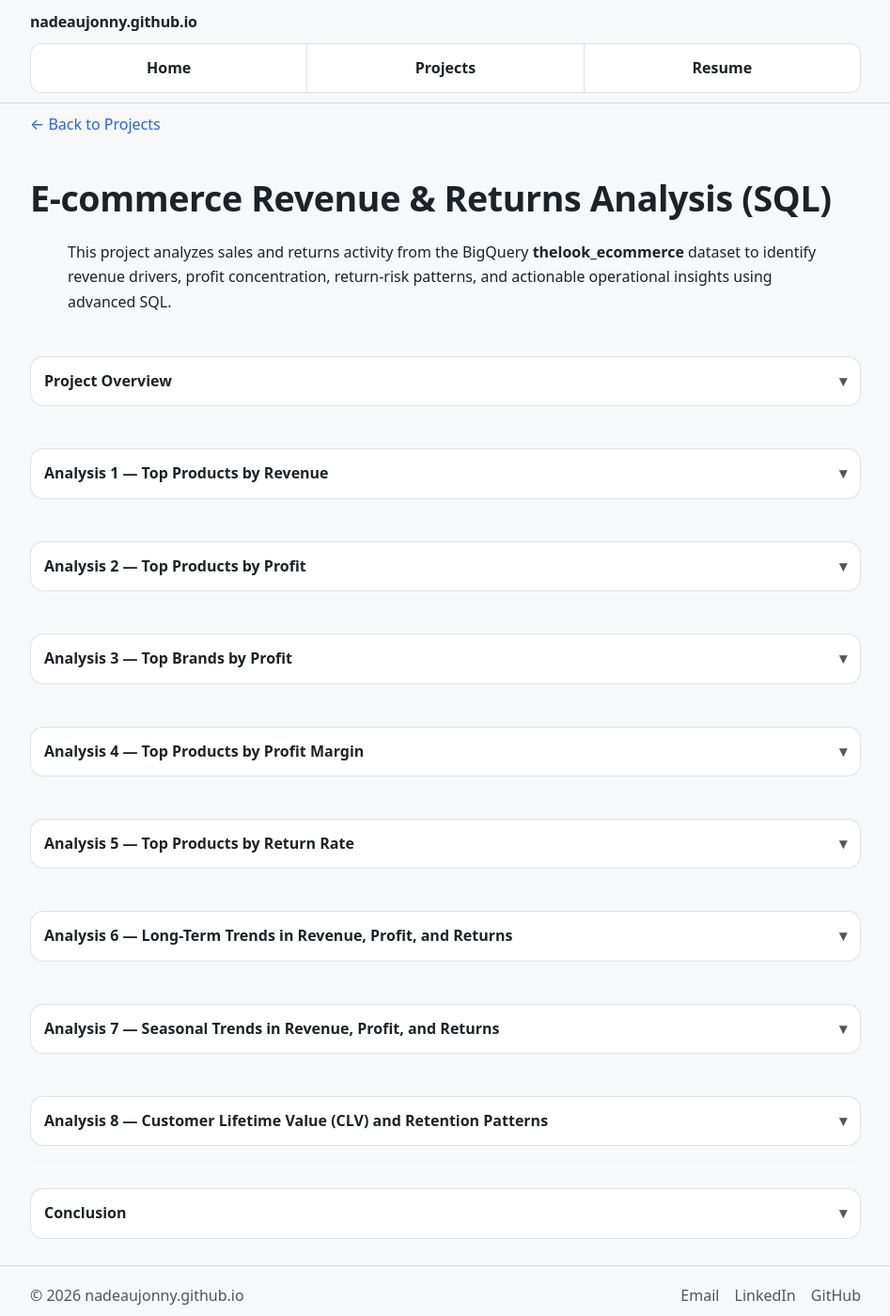
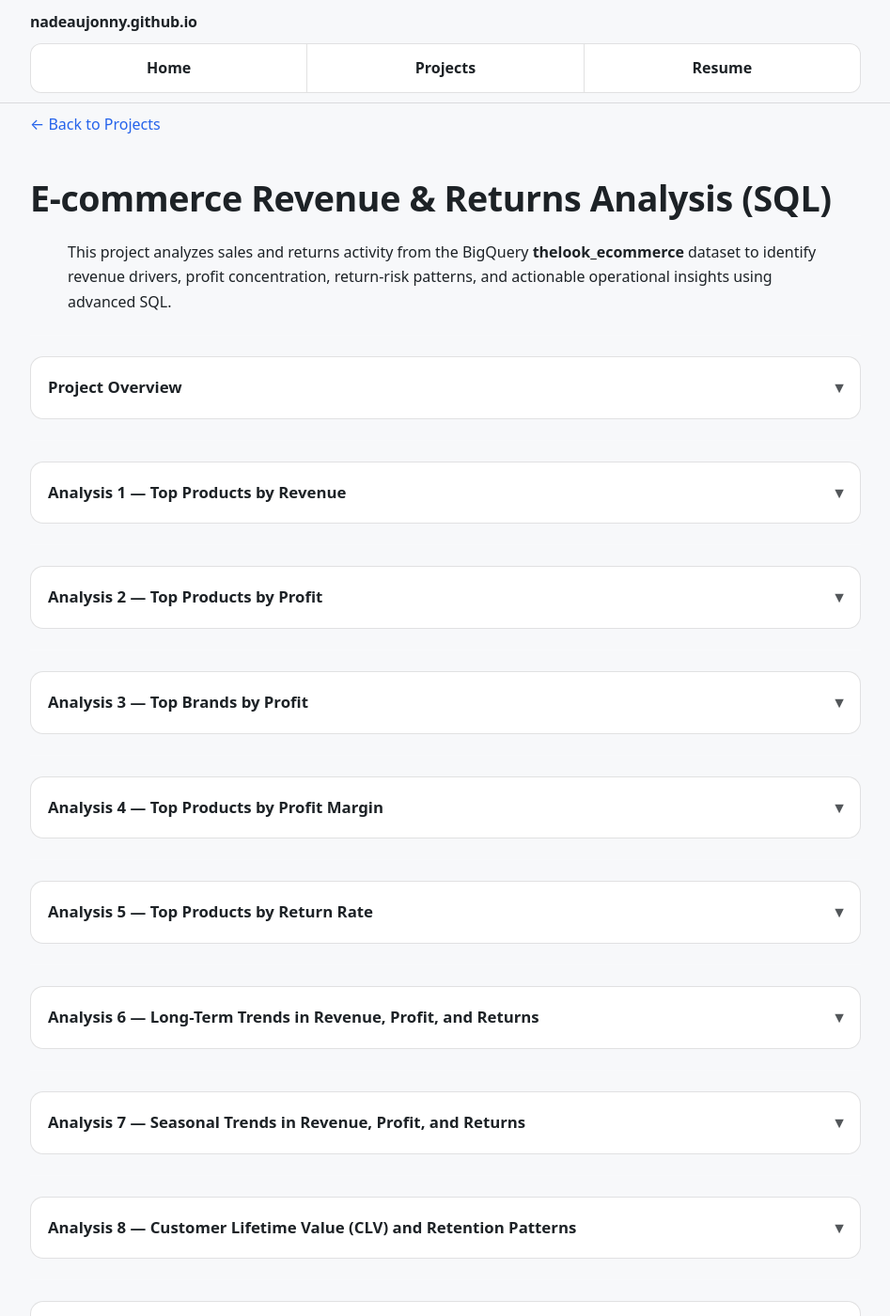
Before and after one commit to nadeaujonny/nadeaujonny.github.io, a Jekyll site: the page built from projects/sql-ecommerce-analysis/index.md, in a window 1280 px wide and 1400 px high. Shown: the whole window at 94% size, without its empty margins (166-1113 px from the left). Built offline with Jekyll 4.4.1, drawn with Linux system fonts in a browser that asks for light colours.

Commit message:
Update style.css

```diff
--- a/assets/css/style.css
+++ b/assets/css/style.css
@@ -482,3 +482,25 @@ details img{
     border-top: 1px solid var(--border);
   }
 }
+
+/* ===== Bigger, tighter dropdown bars (SQL + Excel pages) ===== */
+
+details{
+  margin: 10px 0;          /* closer together (was larger) */
+}
+
+details summary{
+  padding: 18px 18px;      /* taller bar */
+  font-size: 1.05rem;      /* slightly bigger text */
+  font-weight: 900;
+  border-radius: 14px;
+}
+
+details[open] summary{
+  border-bottom-left-radius: 0;
+  border-bottom-right-radius: 0;
+}
+
+details > div{
+  padding: 16px 18px 18px; /* content padding */
+}
```
